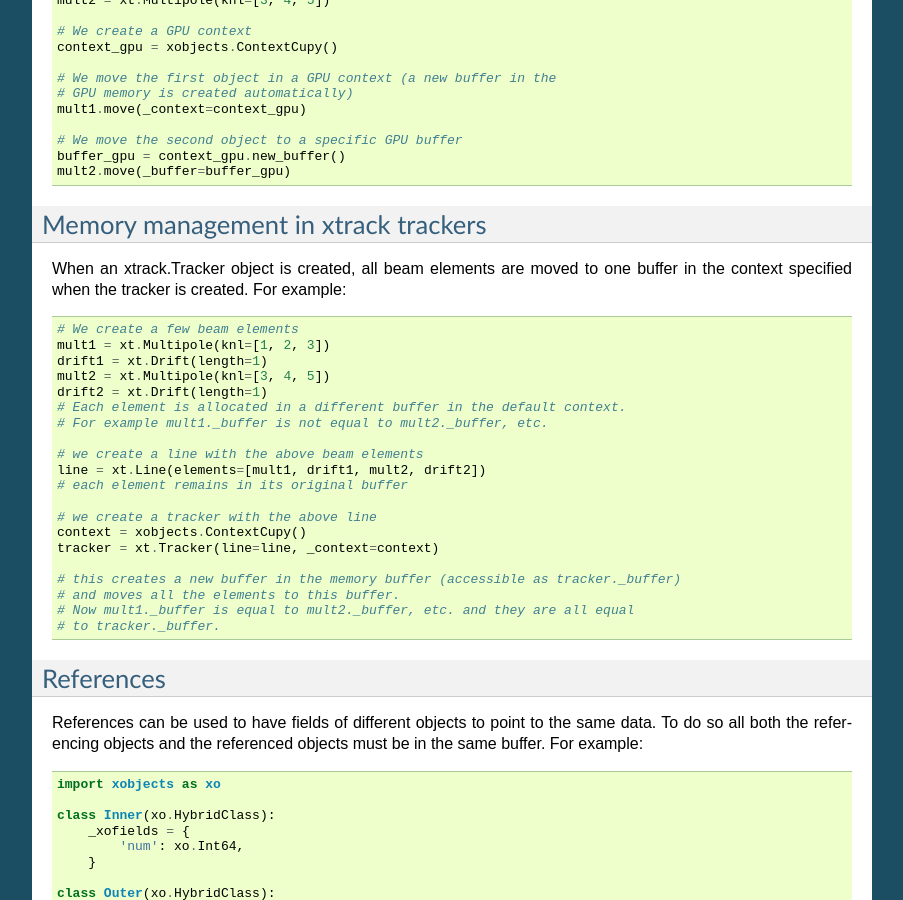
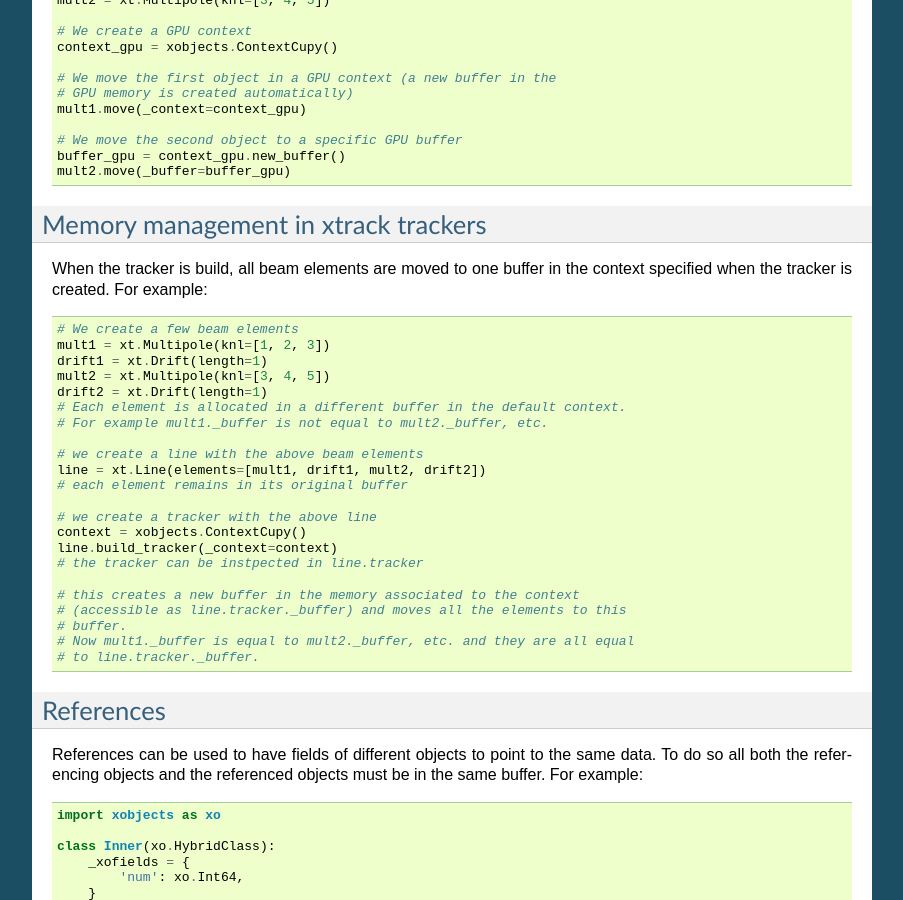
Before and after one commit to xsuite/xsuite, a Sphinx documentation site: the page built from docs/xsuite_data_management.rst, in a window 1280 px wide and 900 px high, scrolled down 2777 px. Shown: the whole window, without its empty margins (198-1101 px from the left). Built offline with Sphinx 7.4.7, drawn with Linux system fonts in a browser that asks for light colours.

Commit message:
Update in doc

```diff
--- a/docs/optimize_for_tracking.rst
+++ b/docs/optimize_for_tracking.rst
@@ -1,6 +1,6 @@
-=======================================================
-Optimize line and tracker for multi-turn tracking speed
-=======================================================
+===========================================
+Optimize line for multi-turn tracking speed
+===========================================
 
 When the tracker is used for multi-turn tracking, the line and tracker can be
 optimized to increase the tracking speed. This can be done with the
--- a/docs/xsuite_data_management.rst
+++ b/docs/xsuite_data_management.rst
@@ -182,7 +182,7 @@ For example:
 Memory management in xtrack trackers
 ====================================
 
-When an xtrack.Tracker object is created, all beam elements are moved to one
+When the tracker is build, all beam elements are moved to one
 buffer in the context specified when the tracker is created. For example:
 
 .. code-block:: python
@@ -201,12 +201,14 @@ buffer in the context specified when the tracker is created. For example:
 
     # we create a tracker with the above line
     context = xobjects.ContextCupy()
-    tracker = xt.Tracker(line=line, _context=context)
+    line.build_tracker(_context=context)
+    # the tracker can be instpected in line.tracker
 
-    # this creates a new buffer in the memory buffer (accessible as tracker._buffer)
-    # and moves all the elements to this buffer.
+    # this creates a new buffer in the memory associated to the context
+    # (accessible as line.tracker._buffer) and moves all the elements to this
+    # buffer.
     # Now mult1._buffer is equal to mult2._buffer, etc. and they are all equal
-    # to tracker._buffer.
+    # to line.tracker._buffer.
 
 References
 ==========
```
